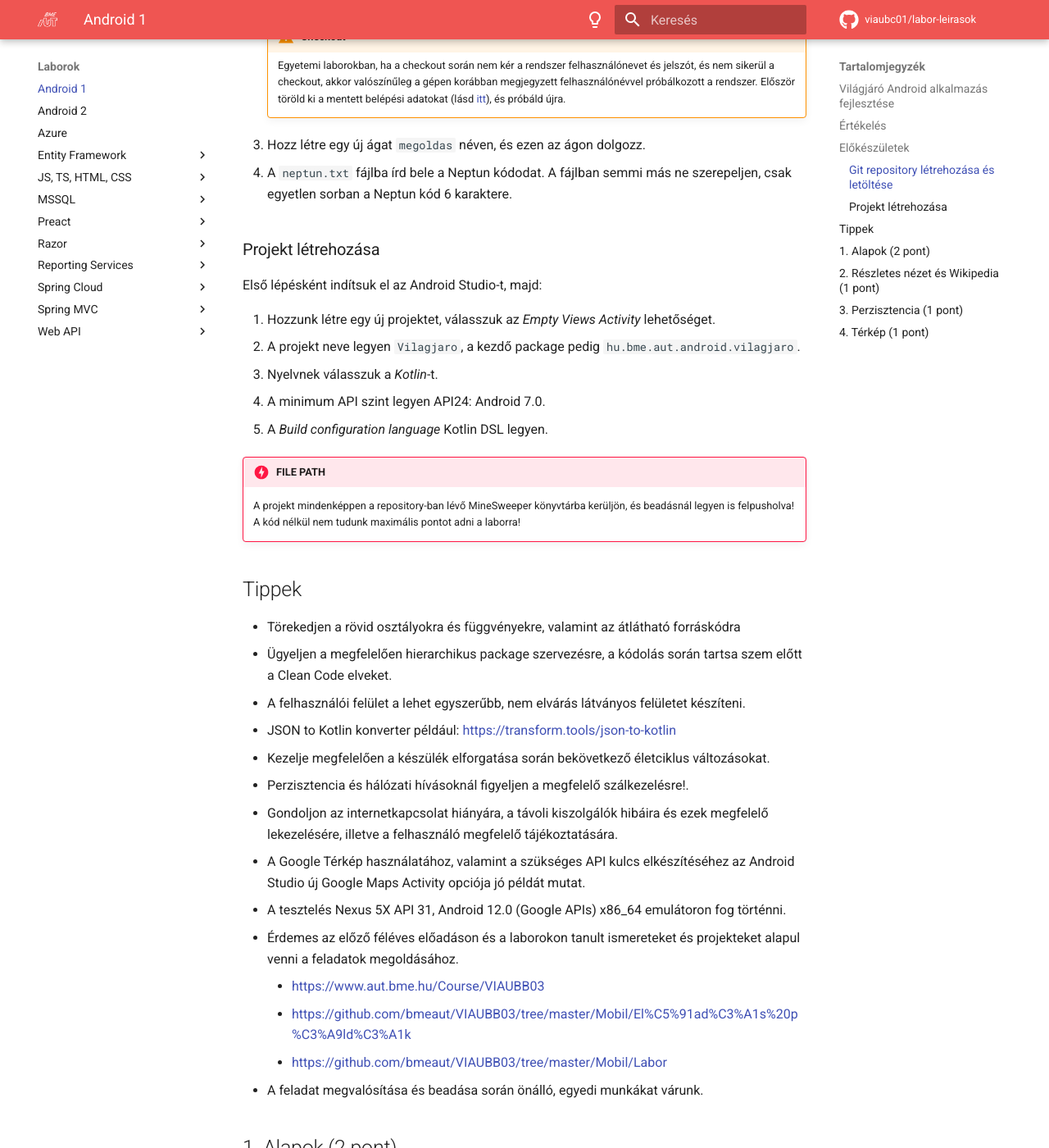
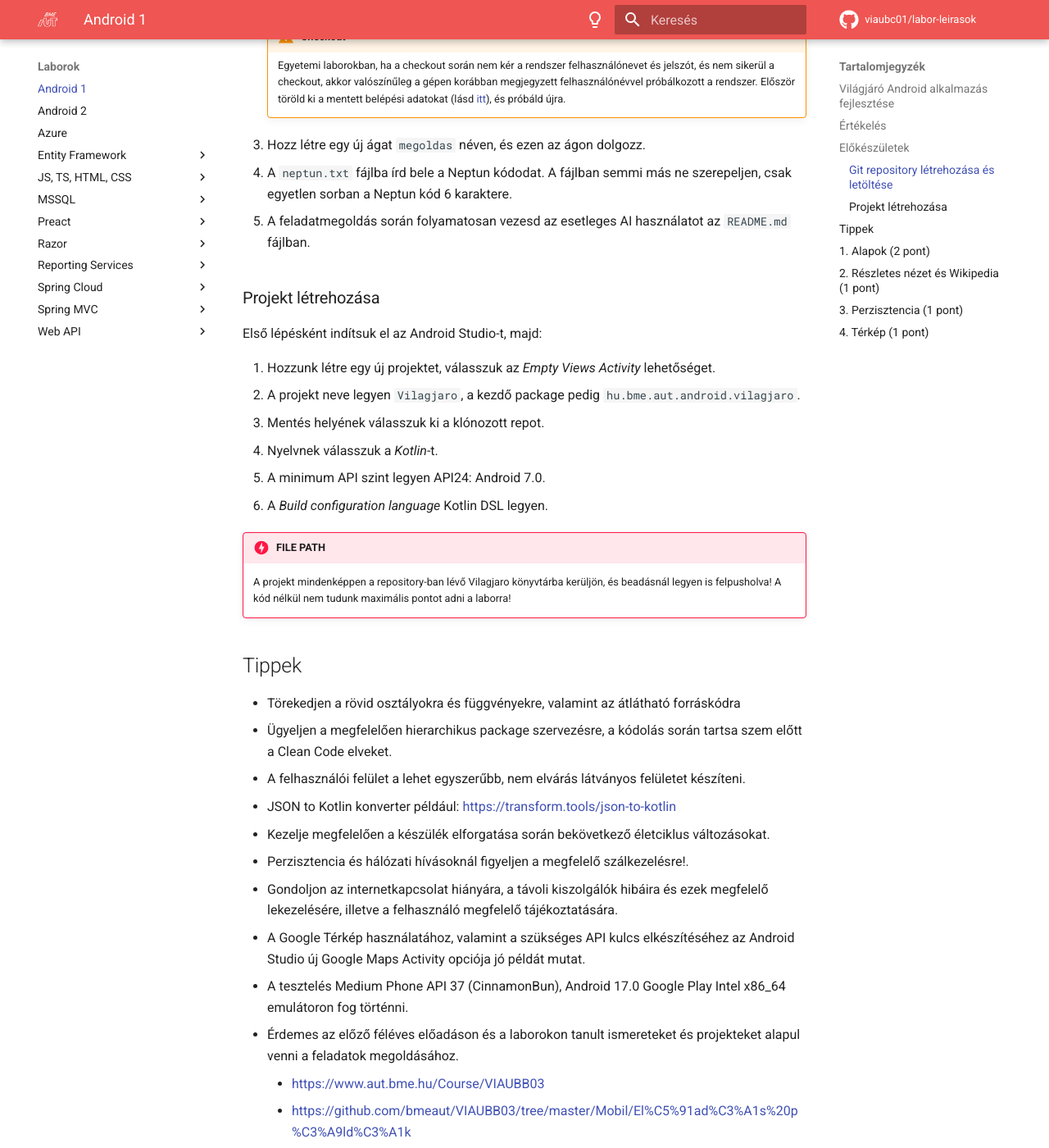
Before and after one commit to VIAUBC01/labor-leirasok, an MkDocs documentation site: the page built from docs/laborok/android1/index.md, in a window 1280 px wide and 1400 px high, scrolled down 1134 px. Shown: the whole window at 82% size. Built offline with MkDocs 1.6.1 and Material for MkDocs 9.7.7, drawn with Linux system fonts in a browser that asks for light colours; comment, search, counter and statistics services are not loaded.

Commit message:
Android1 2026 update v2

```diff
--- a/docs/laborok/android1/index.md
+++ b/docs/laborok/android1/index.md
@@ -32,18 +32,21 @@ A feladatok megoldása során ne felejtsd el követni a [feladat beadás folyama
 
 1. A `neptun.txt` fájlba írd bele a Neptun kódodat. A fájlban semmi más ne szerepeljen, csak egyetlen sorban a Neptun kód 6 karaktere.
 
+1. A feladatmegoldás során folyamatosan vezesd az esetleges AI használatot az `README.md` fájlban.
+
 ### Projekt létrehozása
 
 Első lépésként indítsuk el az Android Studio-t, majd:
 
 1. Hozzunk létre egy új projektet, válasszuk az *Empty Views Activity* lehetőséget.
 1. A projekt neve legyen `Vilagjaro`, a kezdő package pedig `hu.bme.aut.android.vilagjaro`.
+1. Mentés helyének válasszuk ki a klónozott repot.
 1. Nyelvnek válasszuk a *Kotlin*-t.
 1. A minimum API szint legyen API24: Android 7.0.
 1. A *Build configuration language* Kotlin DSL legyen.
 
 !!!danger "FILE PATH"
-	A projekt mindenképpen a repository-ban lévő MineSweeper könyvtárba kerüljön, és beadásnál legyen is felpusholva! A kód nélkül nem tudunk maximális pontot adni a laborra!
+	A projekt mindenképpen a repository-ban lévő Vilagjaro könyvtárba kerüljön, és beadásnál legyen is felpusholva! A kód nélkül nem tudunk maximális pontot adni a laborra!
 
 
 ## Tippek
@@ -55,7 +58,7 @@ Első lépésként indítsuk el az Android Studio-t, majd:
 * Perzisztencia és hálózati hívásoknál figyeljen a megfelelő szálkezelésre!.
 * Gondoljon az internetkapcsolat hiányára, a távoli kiszolgálók hibáira és ezek megfelelő lekezelésére, illetve a felhasználó megfelelő tájékoztatására.
 * A Google Térkép használatához, valamint a szükséges API kulcs elkészítéséhez az Android Studio új Google Maps Activity opciója jó példát mutat.
-* A tesztelés Nexus 5X API 31, Android 12.0 (Google APIs) x86_64 emulátoron fog történni.
+* A tesztelés Medium Phone API 37 (CinnamonBun), Android 17.0 Google Play Intel x86_64 emulátoron fog történni.
 * Érdemes az előző féléves előadáson és a laborokon tanult ismereteket és projekteket alapul venni a feladatok megoldásához.
     * https://www.aut.bme.hu/Course/VIAUBB03
     * https://github.com/bmeaut/VIAUBB03/tree/master/Mobil/El%C5%91ad%C3%A1s%20p%C3%A9ld%C3%A1k
```
